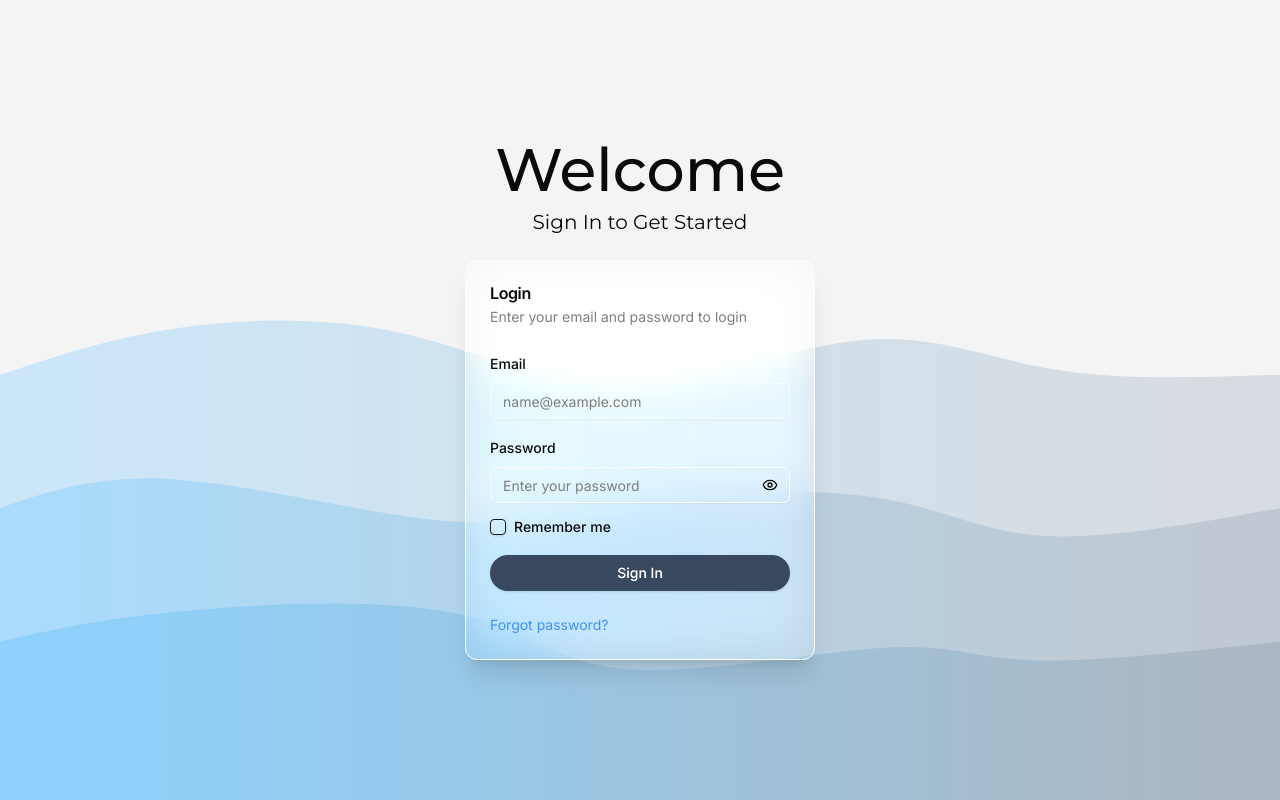
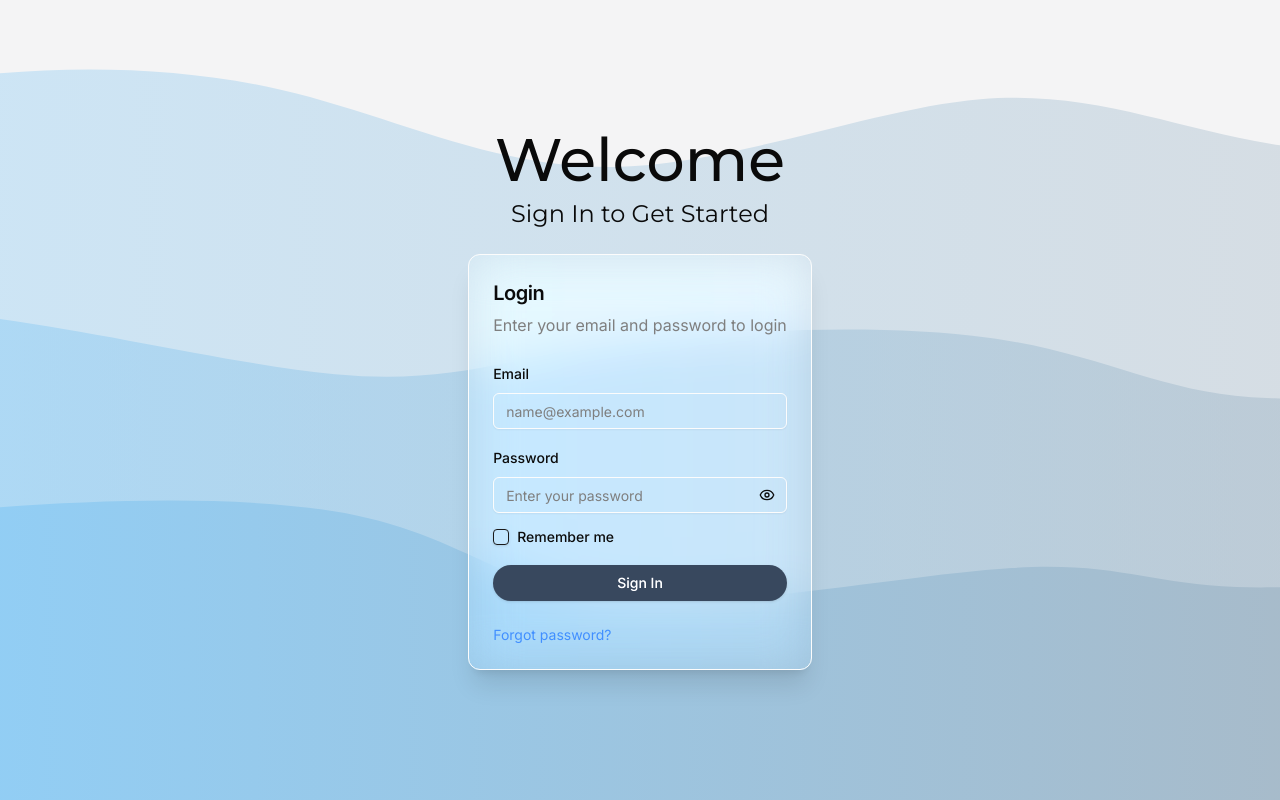
Before and after one commit to 104stars/furniture-template, a Next.js app: page / in a window 1280 px wide. Built offline with nearby package versions, Linux system fonts and the light colour scheme.

Commit message:
improved responsiveness in login

```diff
--- a/app/landing/sections/footer.jsx
+++ b/app/landing/sections/footer.jsx
@@ -1,5 +1,4 @@
 import { Button } from "@/components/ui/button";
-import { Input } from "@/components/ui/input";
 import { Separator } from "@/components/ui/separator";
 import Link from "next/link";
 import EmailInput from "@/components/emailinput/emailinput";
@@ -15,7 +14,7 @@ export default function FooterSection() {
           our artisans' workshops, and members-only offers. Your sanctuary
           awaits.
         </p>
-        <div className="flex flex-col justify-center items-center gap-y-4 ">
+        <div className="flex flex-col xl:flex-row gap-4 justify-center items-center  ">
           <EmailInput />
           <Button variant="outline" className="font-inter">
             Sign Me Up
--- a/components/emailinput/emailinput.jsx
+++ b/components/emailinput/emailinput.jsx
@@ -6,7 +6,7 @@ export default function EmailInput() {
     <div className="grid w-full max-w-sm items-center gap-1.5 font-inter">
       <div className="relative">
         <div className="absolute inset-y-0 left-0 flex items-center pl-2 pointer-events-none">
-          <Mail color="white" className="w-4 h-4" />
+          <Mail color="gray" className="w-4 h-4" />
         </div>
         <Input  placeholder="Enter your email address" className="w-full pl-8 rounded-md bg-inherit text-white border-gray-300" />
       </div>
--- a/components/login/login-background/login-background.jsx
+++ b/components/login/login-background/login-background.jsx
@@ -2,20 +2,22 @@ import Image from "next/image";
 
 export default function LoginBackground({ children }) {
   return (
-    <div >
+    <div className="relative min-h-screen w-full">
       {/* Wave SVG background */}
-      <div className="absolute bottom-0 right-0 z-0">
+      <div
+        className="absolute inset-0 z-0"
+        aria-hidden="true"
+      >
         <Image
           src="/wave.svg"
           alt="Background wave"
-          width={1920}
-          height={1080}
+          fill
           priority
-          className="h-auto min-w-full object-cover"
+          className="object-cover"
         />
       </div>
       {/* Content container */}
-      <div className="relative z-10 flex min-h-screen w-full items-center justify-center px-4">
+      <div className="relative z-10 flex min-h-screen w-full items-center justify-center px-6 sm:px-8 lg:px-12">
         {children}
       </div>
     </div>
--- a/components/login/login-form/login-form.jsx
+++ b/components/login/login-form/login-form.jsx
@@ -1,27 +1,21 @@
 "use client";
 import Link from "next/link";
-import { useState } from "react";
-import {
-  Card,
-  CardHeader,
-  CardTitle,
-  CardDescription,
-  CardContent,
-  CardFooter,
-} from "@/components/ui/card";
+import { Card, CardHeader, CardTitle, CardDescription, CardContent, CardFooter } from "@/components/ui/card";
 import FormContent from "./form-content";
 
 export default function LoginForm() {
   return (
-    <div className="flex flex-col items-center justify-center">
-      <h1 className="text-6xl mb-2 font-montserrat font-medium">Welcome</h1>
-      <h2 className="font-montserrat text-xl font-normal mb-6">
+    <div className="flex min-h-screen flex-col items-center justify-center px-4 sm:px-8">
+      <h1 className="text-4xl sm:text-5xl lg:text-6xl mb-2 font-montserrat font-medium text-center">
+        Welcome
+      </h1>
+      <h2 className="text-lg sm:text-xl lg:text-2xl font-montserrat font-normal mb-6 text-center">
         Sign In to Get Started
       </h2>
-      <Card className="w-[350px] font-inter backdrop-blur-xl bg-transparent shadow-xl brightness-110	">
+      <Card className="w-full max-w-[350px] font-inter backdrop-blur-xl bg-transparent bg-opacity-80 shadow-xl brightness-110">
         <CardHeader>
-          <CardTitle>Login</CardTitle>
-          <CardDescription>
+          <CardTitle className="text-lg sm:text-xl">Login</CardTitle>
+          <CardDescription className="text-sm sm:text-base">
             Enter your email and password to login
           </CardDescription>
         </CardHeader>
--- a/components/login/page.jsx
+++ b/components/login/page.jsx
@@ -4,7 +4,7 @@ import LoginForm from "./login-form/login-form";
 export default function Login() {
   return (
     <div className="flex h-screen w-full items-center justify-center">
-      <LoginBackground className="sticky">
+      <LoginBackground className="sticky ">
         <LoginForm />
       </LoginBackground>
     </div>
```
